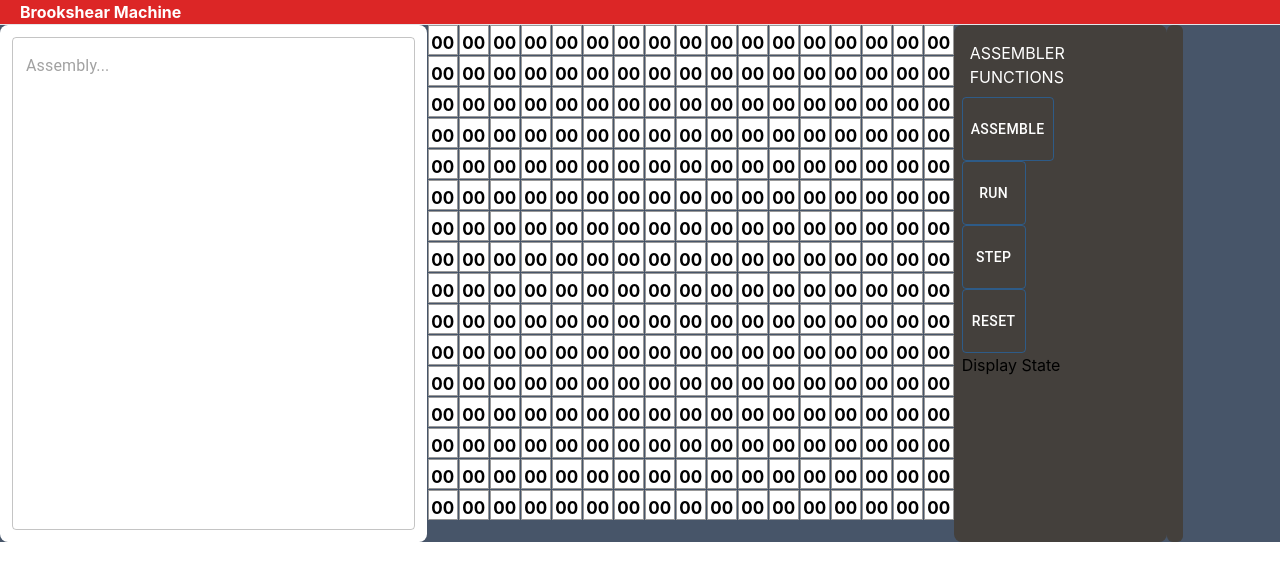
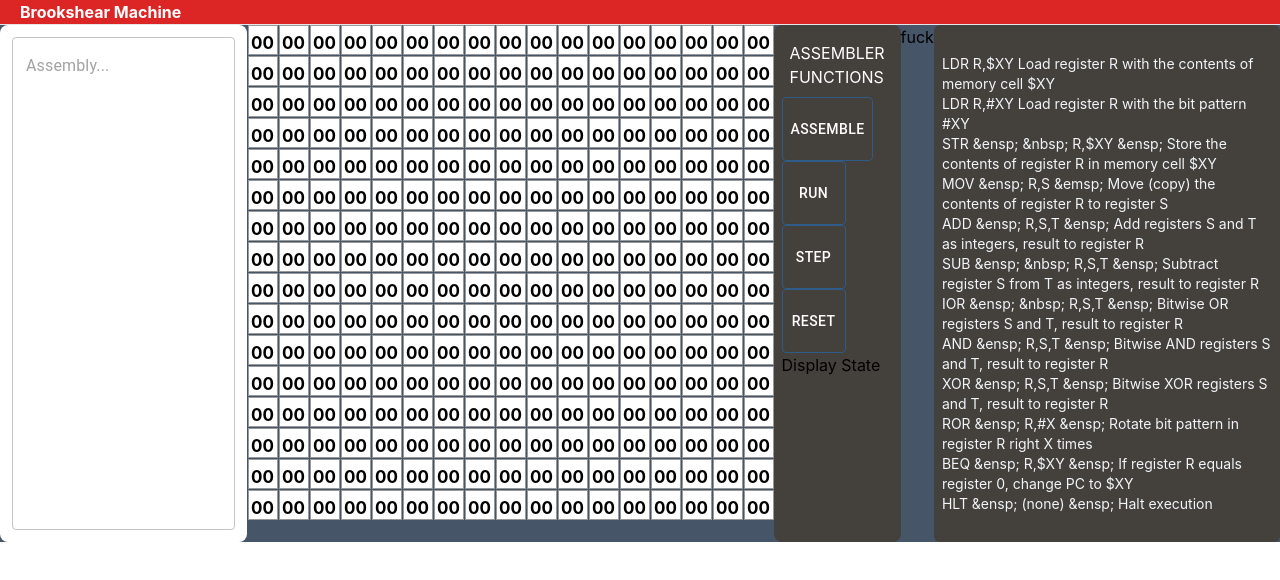
Before and after one commit to gvbarker/brookshear, a React (Create React App) app: page / in a window 1280 px wide. Shown: the top 580 px of the page. Built offline with nearby package versions, Linux system fonts and the light colour scheme.

Commit message:
fix: update instrP calls to render properly

```diff
--- a/src/components/BoxForm.js
+++ b/src/components/BoxForm.js
@@ -1,9 +1,9 @@
 import React, { useState } from "react";
-import Cell from "./Cell";
 import Memory from "./Memory";
 import { TextField } from "@mui/material";
 import EmuButton from "./EmuButton";
 import InstrP from "./InstrP";
+import CheatSheet from "./CheatSheet";
 
 export default function BoxForm({ asm, cpu }) {
   const [data, setData] = useState({
@@ -99,64 +99,9 @@ export default function BoxForm({ asm, cpu }) {
           Display State
         </button>
       </div>
-      <div className="bg-stone-700 rounded-md content-center clear-both items-center p-2">
-        <InstrP
-          value={
-            "LDR &ensp; &nbsp; R,$XY &ensp; Load register R with the contents of memory cell $XY"
-          }
-        />
-        <InstrP
-          value={
-            "LDR &ensp; &nbsp; R,#XY &ensp; Load register R with the bit pattern #XY"
-          }
-        />
-        <InstrP
-          value={
-            "STR &ensp; &nbsp; R,$XY &ensp; Store the contents of register R in memory cell $XY"
-          }
-        />
-        <InstrP
-          value={
-            "MOV &ensp; R,S &emsp; Move (copy) the contents of register R to register S"
-          }
-        />
-        <InstrP
-          value={
-            "ADD &ensp; R,S,T &ensp; Add registers S and T as integers, result to register R"
-          }
-        />
-        <InstrP
-          value={
-            "SUB &ensp; &nbsp; R,S,T &ensp; Subtract register S from T as integers, result to register R"
-          }
-        />
-        <InstrP
-          value={
-            "IOR &ensp; &nbsp; R,S,T &ensp; Bitwise OR registers S and T, result to register R"
-          }
-        />
-        <InstrP
-          value={
-            "AND &ensp; R,S,T &ensp; Bitwise AND registers S and T, result to register R"
-          }
-        />
-        <InstrP
-          value={
-            "XOR &ensp; R,S,T &ensp; Bitwise XOR registers S and T, result to register R"
-          }
-        />
-        <InstrP
-          value={
-            "ROR &ensp; R,#X &ensp; Rotate bit pattern in register R right X times"
-          }
-        />
-        <InstrP
-          value={
-            "BEQ &ensp; R,$XY &ensp; If register R equals register 0, change PC to $XY"
-          }
-        />
-        <InstrP value={"HLT &ensp; (none) &ensp; Halt execution"} />
-      </div>
+      <p> fuck</p>
+      <CheatSheet/>
+
     </div>
   );
 }
--- /dev/null
+++ b/src/components/CheatSheet.js
@@ -0,0 +1,65 @@
+import React from "react";
+import InstrP from "./InstrP";
+export default function CheatSheet() {
+  return (
+    <div className="bg-stone-700 rounded-md content-center clear-both items-center p-2">
+
+      <InstrP
+        text={
+          "LDR R,$XY Load register R with the contents of memory cell $XY"
+        }
+      />
+      <InstrP
+        text={
+          "LDR R,#XY Load register R with the bit pattern #XY"
+        }
+      />
+      <InstrP
+        text={
+          "STR &ensp; &nbsp; R,$XY &ensp; Store the contents of register R in memory cell $XY"
+        }
+      />
+      <InstrP
+        text={
+          "MOV &ensp; R,S &emsp; Move (copy) the contents of register R to register S"
+        }
+      />
+      <InstrP
+        text={
+          "ADD &ensp; R,S,T &ensp; Add registers S and T as integers, result to register R"
+        }
+      />
+      <InstrP
+        text={
+          "SUB &ensp; &nbsp; R,S,T &ensp; Subtract register S from T as integers, result to register R"
+        }
+      />
+      <InstrP
+        text={
+          "IOR &ensp; &nbsp; R,S,T &ensp; Bitwise OR registers S and T, result to register R"
+        }
+      />
+      <InstrP
+        text={
+          "AND &ensp; R,S,T &ensp; Bitwise AND registers S and T, result to register R"
+        }
+      />
+      <InstrP
+        text={
+          "XOR &ensp; R,S,T &ensp; Bitwise XOR registers S and T, result to register R"
+        }
+      />
+      <InstrP
+        text={
+          "ROR &ensp; R,#X &ensp; Rotate bit pattern in register R right X times"
+        }
+      />
+      <InstrP
+        text={
+          "BEQ &ensp; R,$XY &ensp; If register R equals register 0, change PC to $XY"
+        }
+      />
+      <InstrP text={"HLT &ensp; (none) &ensp; Halt execution"} />
+    </div>
+  );
+}
```
